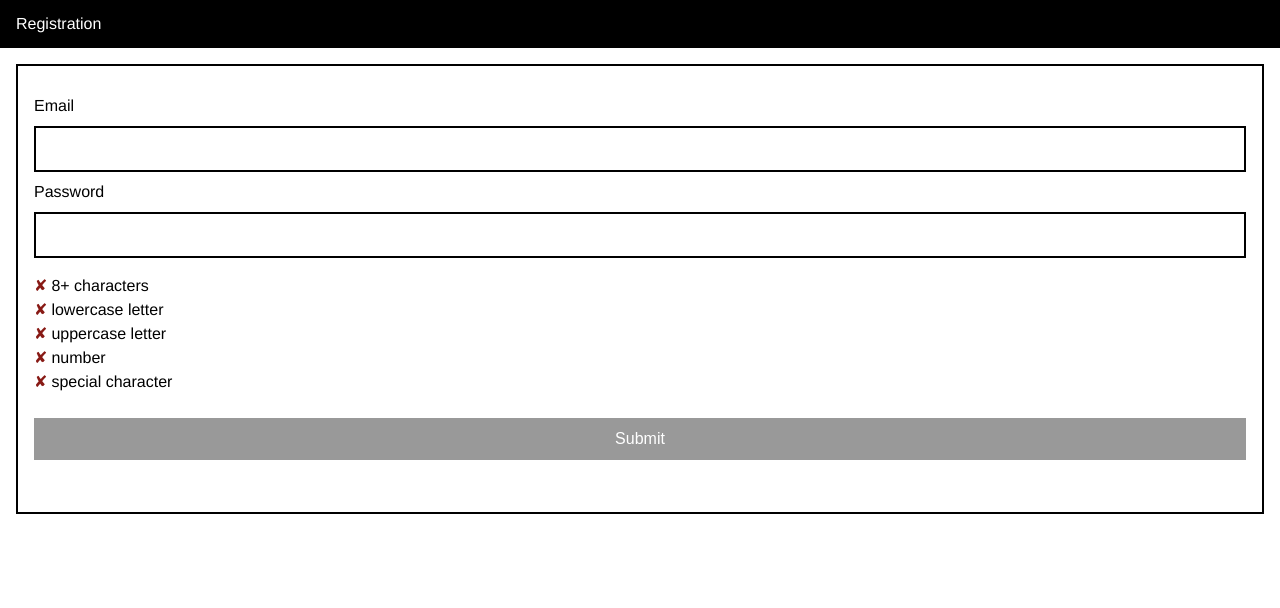
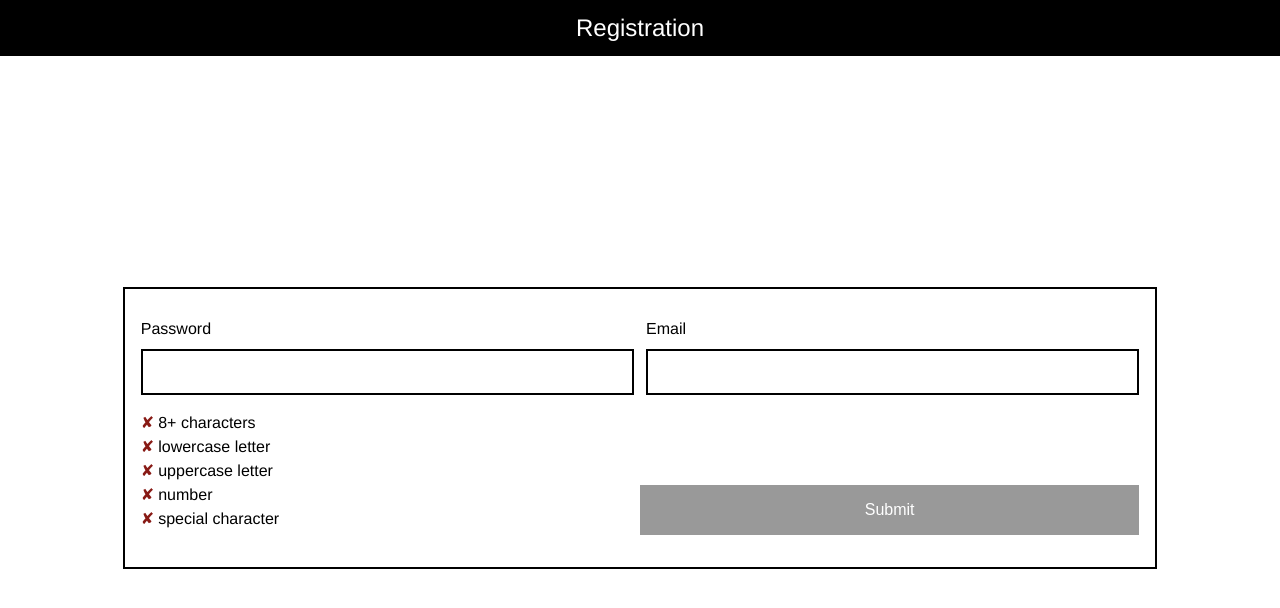
Before and after one commit to JonasSeegers/project-a-frontend-challenge, a React app: page / in a window 1280 px wide. Shown: the top 608 px of the page. Built offline with nearby package versions, Linux system fonts and the light colour scheme.

Commit message:
add layout for tablet

```diff
--- a/src/atoms/box/box.tsx
+++ b/src/atoms/box/box.tsx
@@ -1,7 +1,13 @@
 import styled from "@emotion/styled";
+import { getStylesForMinWidth } from "../../style/mediaQuery";
+import { Breakpoints } from "../../style/constants";
 
 export const Box = styled("div")({
   border: "2px solid #000",
   padding: "2rem 1rem",
-  flex: 1
+  flex: 1,
+  ...getStylesForMinWidth(Breakpoints.tablet, {
+    flex: "none",
+    width: "80%"
+  })
 });
--- a/src/atoms/button/button.tsx
+++ b/src/atoms/button/button.tsx
@@ -5,7 +5,7 @@ export const Button = styled("button")({
   backgroundColor: "#000",
   color: "#fff",
   fontSize: Typography.copySize,
-  padding: "0.75rem",
+  padding: "1rem",
   outline: "none",
   border: 0,
   "&:hover": {
--- a/src/atoms/contentContainer/contentContainer.tsx
+++ b/src/atoms/contentContainer/contentContainer.tsx
@@ -1,7 +1,13 @@
 import styled from "@emotion/styled";
+import { getStylesForMinWidth } from "../../style/mediaQuery";
+import { Breakpoints } from "../../style/constants";
 
 export const ContentContainer = styled("div")({
   padding: "1rem",
   display: "flex",
-  justifyContent: "center"
+  justifyContent: "center",
+  ...getStylesForMinWidth(Breakpoints.tablet, {
+    alignItems: "center",
+    flex: 1
+  })
 });
--- a/src/atoms/criteria/criteria.tsx
+++ b/src/atoms/criteria/criteria.tsx
@@ -1,6 +1,5 @@
 import React from "react";
 import styled from "@emotion/styled";
-import {} from "";
 import { Colors } from "../../style/constants";
 
 interface CriteriaProps {
--- a/src/atoms/header/header.tsx
+++ b/src/atoms/header/header.tsx
@@ -1,5 +1,6 @@
 import styled from "@emotion/styled";
-import { Typography } from "../../style/constants";
+import { Typography, Breakpoints } from "../../style/constants";
+import { getStylesForMinWidth } from "../../style/mediaQuery";
 
 export const Header = styled("header")({
   backgroundColor: "#000",
@@ -7,5 +8,9 @@ export const Header = styled("header")({
   padding: "1rem",
   fontSize: Typography.copySize,
   fontWeight: 200,
-  display: "flex"
+  display: "flex",
+  ...getStylesForMinWidth(Breakpoints.tablet, {
+    fontSize: Typography.h1Size,
+    justifyContent: "center"
+  })
 });
--- a/src/molecules/form/form.tsx
+++ b/src/molecules/form/form.tsx
@@ -4,5 +4,5 @@ export const Form = styled("form")({
   display: "flex",
   flexDirection: "column",
   "& input": { margin: "0.75rem 0" },
-  "& button": { margin: "1.25rem 0" }
+  "& button": { marginTop: "1.25rem" }
 });
--- /dev/null
+++ b/src/organisms/loginForm/formFooter.style.tsx
@@ -0,0 +1,24 @@
+import styled from "@emotion/styled";
+import { getStylesForMinWidth } from "../../style/mediaQuery";
+import { Breakpoints } from "../../style/constants";
+
+export const FormFooterRow = styled("div")({
+  display: "flex",
+  flexDirection: "column",
+  flex: 1,
+  ...getStylesForMinWidth(Breakpoints.tablet, {
+    flexDirection: "row"
+  })
+});
+
+export const FormFooterElementContainer = styled("div")({
+  flex: 1,
+  display: "flex"
+});
+
+export const FormFooterButtonContainer = styled(FormFooterElementContainer)({
+  alignItems: "flex-end",
+  "& button": {
+    width: "100%"
+  }
+});
--- /dev/null
+++ b/src/organisms/loginForm/inputs.style.tsx
@@ -0,0 +1,24 @@
+import styled from "@emotion/styled";
+import { getStylesForMinWidth } from "../../style/mediaQuery";
+import { Breakpoints } from "../../style/constants";
+
+export const InputsRow = styled("div")({
+  display: "flex",
+  flexDirection: "column",
+  ...getStylesForMinWidth(Breakpoints.tablet, {
+    flexDirection: "row-reverse"
+  })
+});
+
+export const LabeledInputsContainer = styled("div")({
+  display: "flex",
+  flexDirection: "column",
+  ...getStylesForMinWidth(Breakpoints.tablet, {
+    flex: 1,
+    // keep in mind, that the first child will be displayed at the very right on tablet
+    // because of the row-reverse
+    ":first-child": {
+      marginLeft: "0.75rem"
+    }
+  })
+});
--- a/src/organisms/loginForm/loginForm.tsx
+++ b/src/organisms/loginForm/loginForm.tsx
@@ -7,6 +7,12 @@ import { Button } from "../../atoms/button";
 import { checkRules } from "../../utility/criteriaUtil";
 import { checkEmail } from "../../utility/emailUtils";
 import { passwordRules } from "../../config/passwordRules";
+import { InputsRow, LabeledInputsContainer } from "./inputs.style";
+import {
+  FormFooterRow,
+  FormFooterElementContainer,
+  FormFooterButtonContainer
+} from "./formFooter.style";
 
 interface LoginFormProps {
   onSubmit?(username: string, password: string): void;
@@ -24,6 +30,8 @@ export const LoginForm: React.FC<LoginFormProps> = ({ onSubmit }) => {
 
   return (
     <Form>
+      <InputsRow>
+        <LabeledInputsContainer>
           <Label htmlFor="email">Email</Label>
           <Input
             value={emailValue}
@@ -32,7 +40,9 @@ export const LoginForm: React.FC<LoginFormProps> = ({ onSubmit }) => {
             name="email"
             onChange={event => setEmailValue(event.target.value)}
           />
+        </LabeledInputsContainer>
 
+        <LabeledInputsContainer>
           <Label htmlFor="password">Password</Label>
           <Input
             type="password"
@@ -41,12 +51,18 @@ export const LoginForm: React.FC<LoginFormProps> = ({ onSubmit }) => {
             value={pwValue}
             onChange={event => setPwValue(event.target.value)}
           />
+        </LabeledInputsContainer>
+      </InputsRow>
 
+      <FormFooterRow>
+        <FormFooterElementContainer>
           <CriteriaList
             descriptions={passwordRules.map(rule => rule.description)}
             fulfilledStates={checkedRules}
           />
+        </FormFooterElementContainer>
 
+        <FormFooterButtonContainer>
           <Button
             disabled={!isEveryCriteriaFulfilled || !isEmailValid}
             type="button"
@@ -54,6 +70,8 @@ export const LoginForm: React.FC<LoginFormProps> = ({ onSubmit }) => {
           >
             Submit
           </Button>
+        </FormFooterButtonContainer>
+      </FormFooterRow>
     </Form>
   );
 };
--- a/src/style/constants.ts
+++ b/src/style/constants.ts
@@ -8,3 +8,7 @@ export const Colors = {
   succesColor: "#459840",
   errorColor: "#881a15"
 };
+
+export const Breakpoints = {
+  tablet: "768px"
+};
--- /dev/null
+++ b/src/style/mediaQuery.ts
@@ -0,0 +1,11 @@
+import { CSSObject } from "@emotion/core";
+
+/**
+ * This function create an object with a media query based on a given min-width and respective styles
+ *
+ * @param minWidth
+ * @param styles
+ */
+export const getStylesForMinWidth = (minWidth: string, styles: CSSObject) => ({
+  [`@media (min-width: ${minWidth})`]: styles
+});
```
Lines whose indentation alone changed are shown as unchanged.
